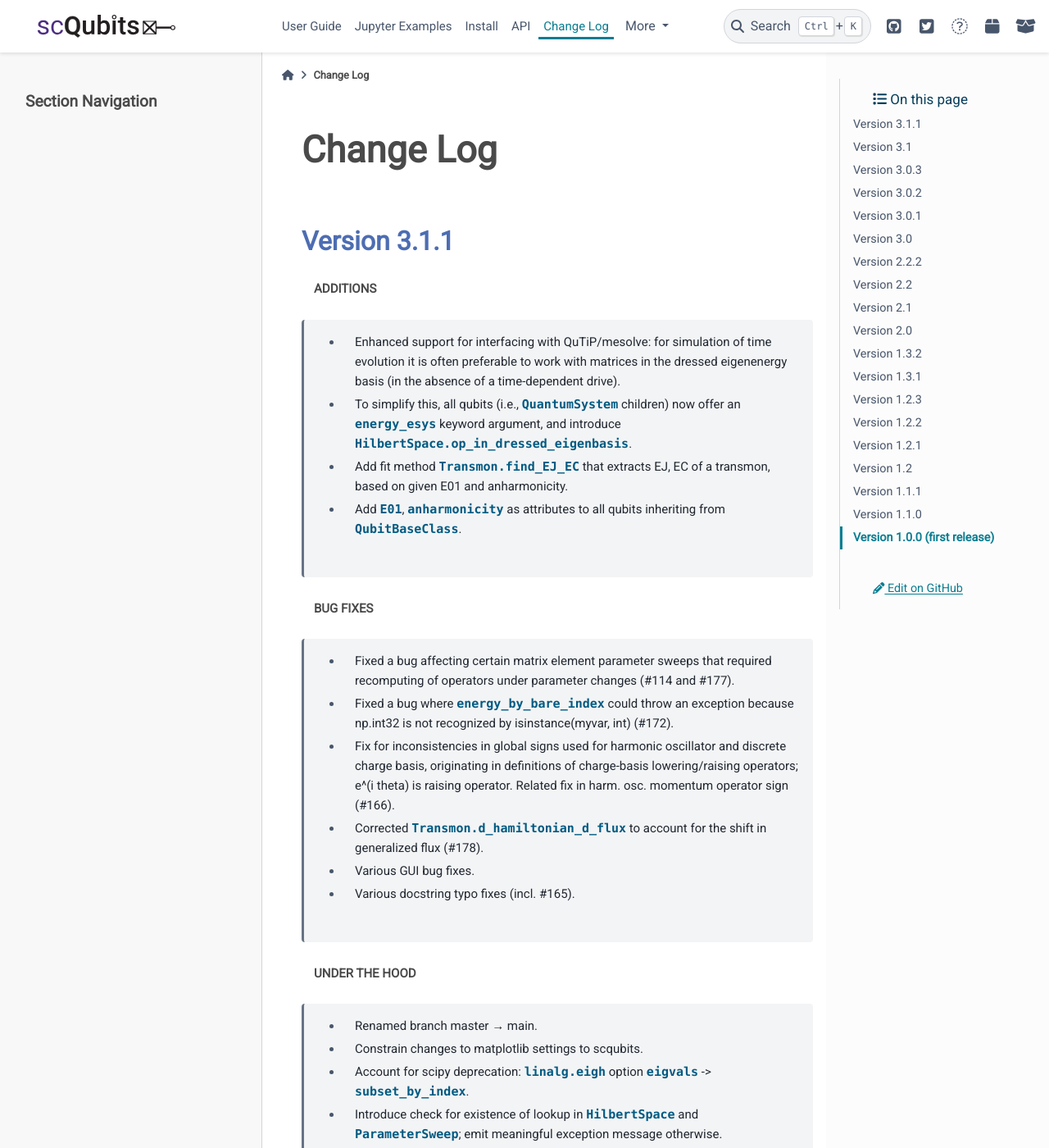
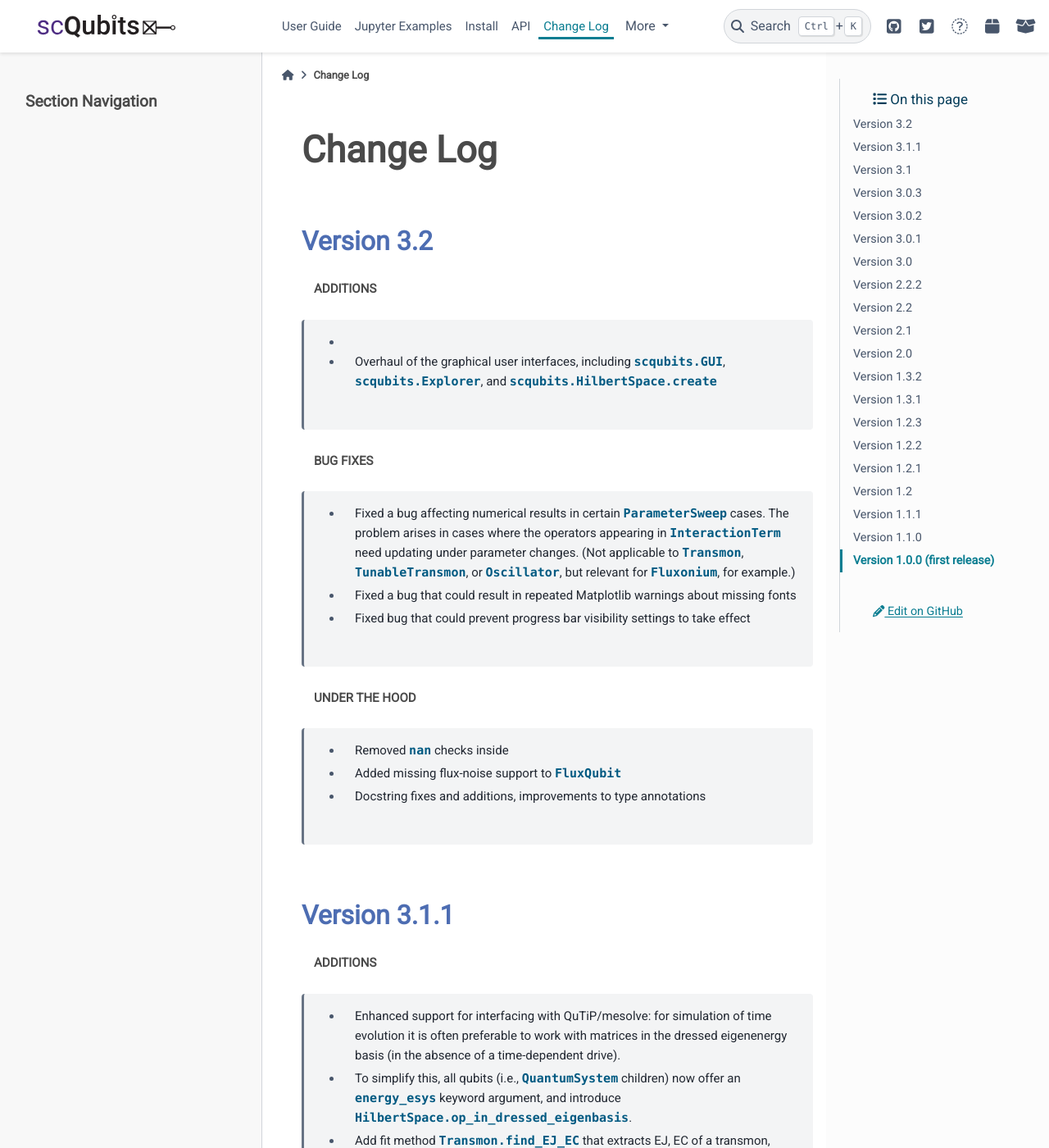
Before and after one commit to scqubits/scqubits-doc, a Sphinx documentation site: the page built from docs/source/changelog.rst, in a window 1280 px wide and 1400 px high. Shown: the whole window at 82% size. Built offline with Sphinx 7.4.7 and the PyData theme 0.15.4, drawn with Linux system fonts in a browser that asks for light colours; pages that are not in the unit, such as notebooks, are missing from menus.

Commit message:
v3.2 changelog

```diff
--- a/docs/source/changelog.rst
+++ b/docs/source/changelog.rst
@@ -6,6 +6,29 @@
 **********
 Change Log
 **********
+
+
+Version 3.2
++++++++++++
+
+**ADDITIONS**
+
+    -
+    - Overhaul of the graphical user interfaces, including `scqubits.GUI`, `scqubits.Explorer`, and `scqubits.HilbertSpace.create`
+
+**BUG FIXES**
+
+    - Fixed a bug affecting numerical results in certain `ParameterSweep` cases. The problem arises in cases where the
+      operators appearing in `InteractionTerm` need updating under parameter changes. (Not applicable to `Transmon`, `TunableTransmon`,
+      or `Oscillator`, but relevant for `Fluxonium`, for example.)
+    - Fixed a bug that could result in repeated Matplotlib warnings about missing fonts
+    - Fixed bug that could prevent progress bar visibility settings to take effect
+
+**UNDER THE HOOD**
+
+    - Removed `nan` checks inside
+    - Added missing flux-noise support to `FluxQubit`
+    - Docstring fixes and additions, improvements to type annotations
 
 
 Version 3.1.1
```
